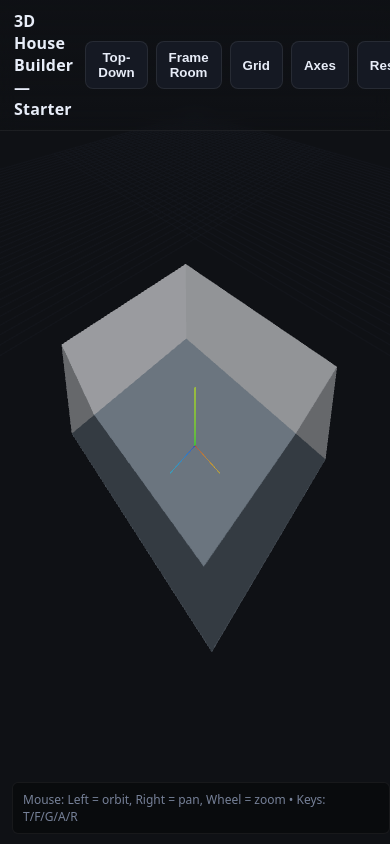
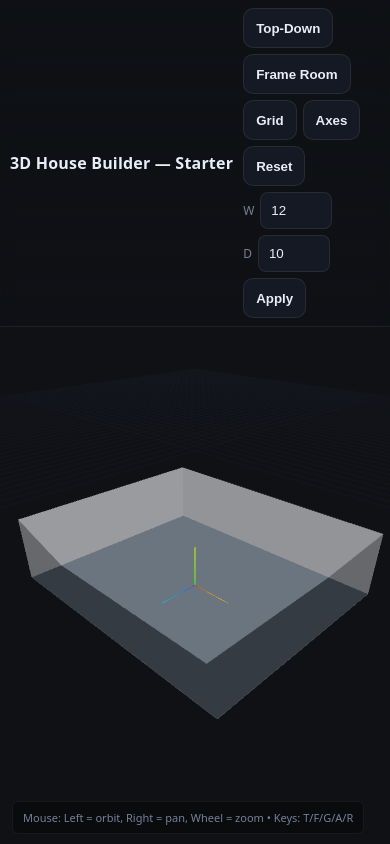
Before and after one commit to websimapi/websim-3d-house-builder-starter, a plain HTML site: page index.html in a window 390 px wide. Drawn offline with nearby package versions, Linux system fonts and the light colour scheme; animation ran at ten frames a second.

Commit message:
v3: Make mobile compatible

```diff
--- a/index.html
+++ b/index.html
@@ -23,11 +23,11 @@
           <div class="size-controls" title="Change room floor size (meters)">
             <label>
               W
-              <input id="input-width" type="number" min="1" max="100" step="0.5" value="12" aria-label="Room width (meters)" />
+              <input id="input-width" inputmode="decimal" type="number" min="1" max="100" step="0.5" value="12" aria-label="Room width (meters)" />
             </label>
             <label>
               D
-              <input id="input-depth" type="number" min="1" max="100" step="0.5" value="10" aria-label="Room depth (meters)" />
+              <input id="input-depth" inputmode="decimal" type="number" min="1" max="100" step="0.5" value="10" aria-label="Room depth (meters)" />
             </label>
             <button id="btn-apply-size" title="Apply room size">Apply</button>
           </div>
--- a/src/main.js
+++ b/src/main.js
@@ -22,6 +22,35 @@ const camera = createCamera();
 const controls = createControls(camera, renderer.domElement);
 fitRoomToView(camera, controls, room.bounds);
 
+// Improve mobile touch behavior
+canvas.style.touchAction = 'none';
+// Avoid long-press context menu on mobile browsers
+canvas.addEventListener('contextmenu', (e) => e.preventDefault());
+
+// Dynamic layout: match canvas top inset to topbar height
+const topbar = document.getElementById('topbar');
+const canvasWrap = document.getElementById('canvas-wrap');
+
+function updateTopbarHeightVar() {
+  const h = topbar.offsetHeight || 48;
+  // Update CSS variable used by #canvas-wrap
+  document.documentElement.style.setProperty('--topbar-h', `${h}px`);
+}
+updateTopbarHeightVar();
+
+// Update hint for touch vs mouse
+const hint = document.getElementById('hint');
+function setHintForPointer() {
+  const isCoarse = window.matchMedia('(pointer: coarse)').matches;
+  hint.textContent = isCoarse
+    ? 'Touch: 1-finger orbit • 2-finger pan • Pinch zoom'
+    : 'Mouse: Left = orbit, Right = pan, Wheel = zoom • Keys: T/F/G/A/R';
+}
+setHintForPointer();
+
+// Watch for changes in pointer capabilities (rare but possible)
+matchMedia('(pointer: coarse)').addEventListener?.('change', setHintForPointer);
+
 const clock = new Clock();
 
 function resizeRendererToDisplaySize() {
@@ -36,6 +65,13 @@ function resizeRendererToDisplaySize() {
   }
   return needResize;
 }
+
+function onResize() {
+  updateTopbarHeightVar();
+  resizeRendererToDisplaySize();
+}
+window.addEventListener('resize', onResize);
+window.addEventListener('orientationchange', onResize);
 
 function animate() {
   requestAnimationFrame(animate);
@@ -96,7 +132,7 @@ const api = {
 
 initPanels(api);
 
-// Keyboard shortcuts
+// Keyboard shortcuts (skip when editing inputs)
 window.addEventListener('keydown', (e) => {
   if (['INPUT','TEXTAREA'].includes(document.activeElement?.tagName)) return;
   switch (e.key.toLowerCase()) {
@@ -111,4 +147,5 @@ window.addEventListener('keydown', (e) => {
 // Handle DPR changes (zooming on some devices)
 matchMedia(`(resolution: ${devicePixelRatio}dppx)`).addEventListener?.('change', () => {
   renderer.setPixelRatio(Math.min(devicePixelRatio, 2));
+  resizeRendererToDisplaySize();
 });
--- a/styles.css
+++ b/styles.css
@@ -4,6 +4,7 @@
   --muted: #768198;
   --text: #e8edf8;
   --accent: #5cc8ff;
+  --topbar-h: 48px;
 }
 
 * { box-sizing: border-box; }
@@ -22,7 +23,7 @@ body {
   align-items: center;
   justify-content: space-between;
   gap: 12px;
-  padding: 10px 14px;
+  padding: max(10px, env(safe-area-inset-top)) 14px 10px 14px;
   background: linear-gradient(to bottom, rgba(15,17,21,0.9), rgba(15,17,21,0.4));
   backdrop-filter: blur(8px);
   z-index: 10;
@@ -32,10 +33,12 @@ body {
 .brand {
   font-weight: 700;
   letter-spacing: 0.2px;
+  white-space: nowrap;
 }
 
 .controls {
   display: flex;
+  flex-wrap: wrap;
   gap: 8px;
 }
 
@@ -44,17 +47,20 @@ button {
   background: var(--panel);
   color: var(--text);
   border: 1px solid rgba(255,255,255,0.08);
-  padding: 8px 12px;
-  border-radius: 8px;
+  padding: 10px 14px;
+  border-radius: 10px;
   cursor: pointer;
   transition: 120ms ease background, 120ms ease border-color;
   font-weight: 600;
+  min-height: 40px; /* touch target */
+  min-width: 44px;  /* touch target */
 }
 button:hover { background: #1b2130; border-color: rgba(255,255,255,0.16); }
 button:active { transform: translateY(1px); }
 
 .size-controls {
   display: inline-flex;
+  flex-wrap: wrap;
   align-items: center;
   gap: 6px;
   margin-left: 8px;
@@ -71,13 +77,19 @@ button:active { transform: translateY(1px); }
 }
 
 .size-controls input[type="number"] {
-  width: 64px;
-  padding: 6px 8px;
-  border-radius: 6px;
+  width: 72px;
+  padding: 10px 10px;
+  border-radius: 8px;
   border: 1px solid rgba(255,255,255,0.08);
   background: var(--panel);
   color: var(--text);
   outline: none;
+  -moz-appearance: textfield;
+}
+.size-controls input[type="number"]::-webkit-outer-spin-button,
+.size-controls input[type="number"]::-webkit-inner-spin-button {
+  -webkit-appearance: none;
+  margin: 0;
 }
 
 .size-controls input[type="number"]:focus {
@@ -87,18 +99,22 @@ button:active { transform: translateY(1px); }
 
 #canvas-wrap {
   position: absolute;
-  inset: 48px 0 0 0;
+  inset: calc(var(--topbar-h) + env(safe-area-inset-top)) 0 0 0;
+  /* Use dynamic viewport units to avoid mobile browser UI shrinking issues */
+  height: calc(100dvh - (var(--topbar-h) + env(safe-area-inset-top)));
 }
 
 #c {
   width: 100%;
   height: 100%;
   display: block;
+  /* Prevent page panning/zooming while interacting with 3D on touch devices */
+  touch-action: none;
 }
 
 #hint {
   position: absolute;
-  bottom: 10px;
+  bottom: calc(10px + env(safe-area-inset-bottom));
   left: 12px;
   padding: 8px 10px;
   background: rgba(0,0,0,0.35);
@@ -108,4 +124,36 @@ button:active { transform: translateY(1px); }
   border: 1px solid rgba(255,255,255,0.06);
   pointer-events: none;
   user-select: none;
+  max-width: min(92vw, 560px);
 }
+
+/* Mobile layout adjustments */
+@media (max-width: 720px) {
+  :root { --topbar-h: 56px; }
+
+  #topbar {
+    gap: 10px;
+    padding: max(8px, env(safe-area-inset-top)) 10px 8px 10px;
+  }
+
+  .controls {
+    gap: 6px;
+  }
+
+  .size-controls {
+    border-left: none;
+    margin-left: 0;
+    padding-left: 0;
+    width: 100%;
+    justify-content: flex-start;
+  }
+
+  button {
+    padding: 10px 12px;
+    border-radius: 10px;
+  }
+
+  #hint {
+    font-size: 11px;
+  }
+}
```
